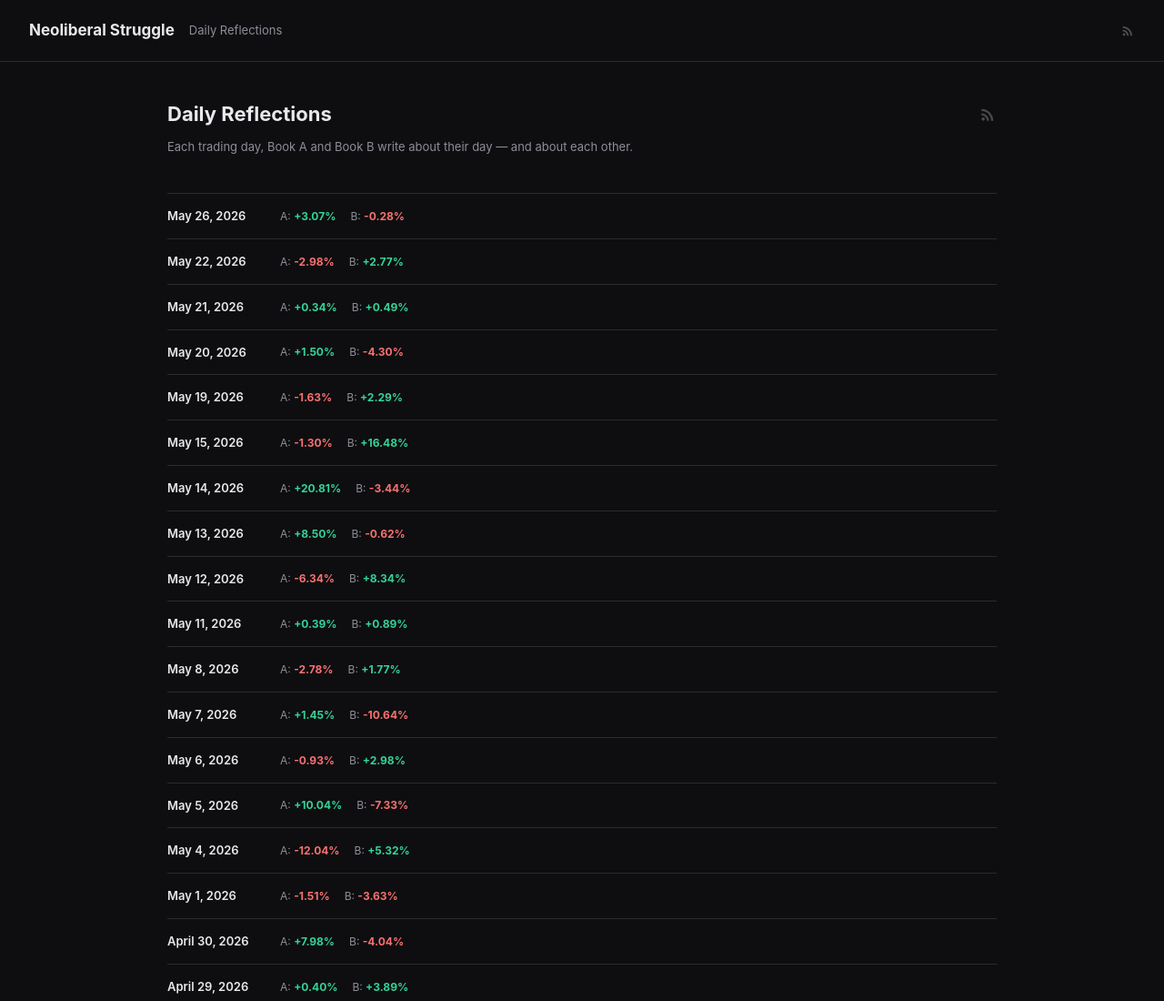
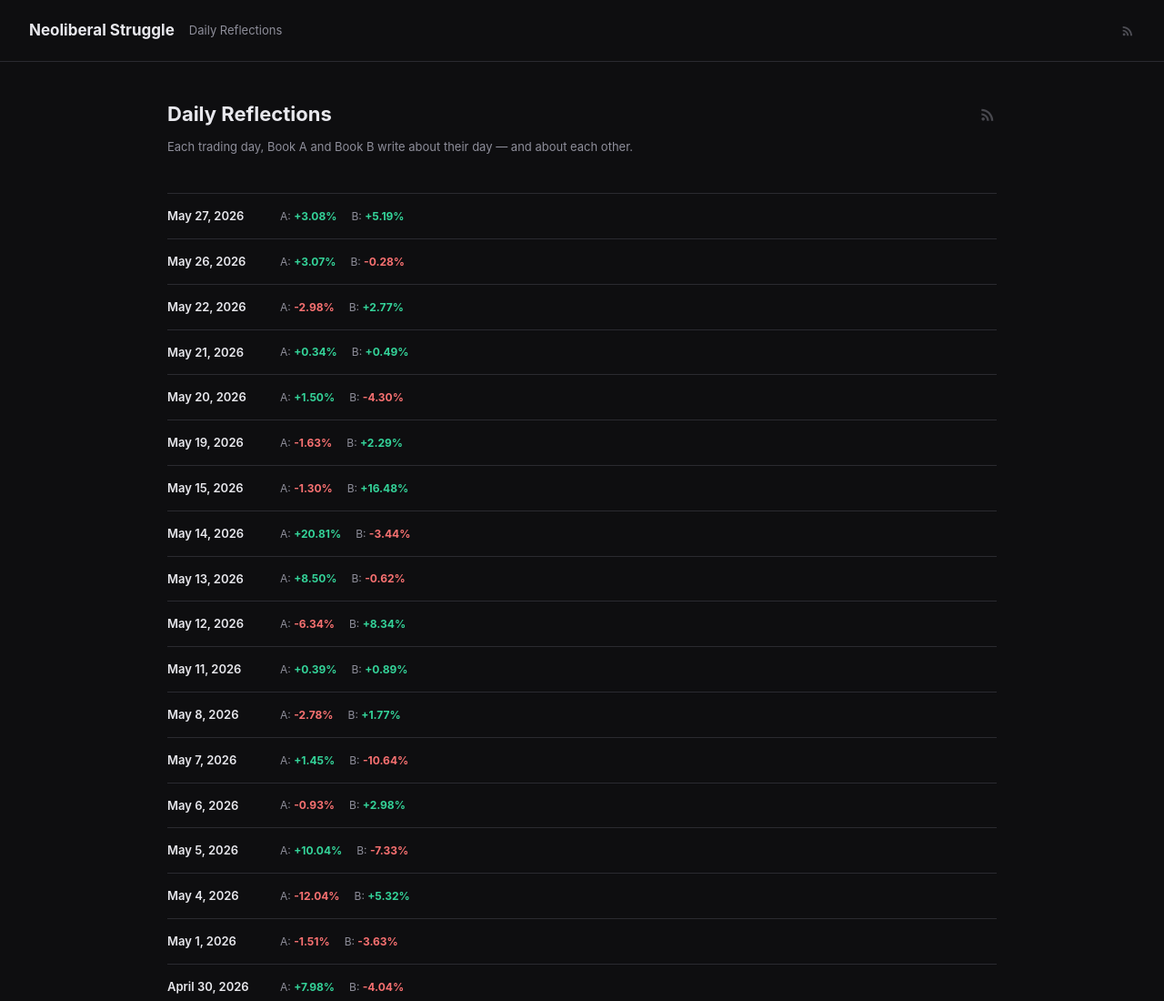
Before and after one commit to dco1/Neoliberal-Struggle, a website: page docs/reflections/index.html in a window 1280 px wide. Shown: the top 1100 px of the page at 91% size. Drawn offline with Linux system fonts and the light colour scheme.

Commit message:
chore: reflections index — 2026-05-27

```diff
--- a/docs/reflections/index.html
+++ b/docs/reflections/index.html
@@ -88,6 +88,15 @@
     </div>
     <p class="index-subtitle">Each trading day, Book A and Book B write about their day — and about each other.</p>
     <ul class="index-list">
+    <li class="index-item">
+      <a href="2026/05/27/index.html">
+        <span class="index-date">May 27, 2026</span>
+        <span class="index-pnl">
+          <span>A: <strong class="pos">+3.08%</strong></span>
+          <span>B: <strong class="pos">+5.19%</strong></span>
+        </span>
+      </a>
+    </li>
     <li class="index-item">
       <a href="2026/05/26/index.html">
         <span class="index-date">May 26, 2026</span>
```
